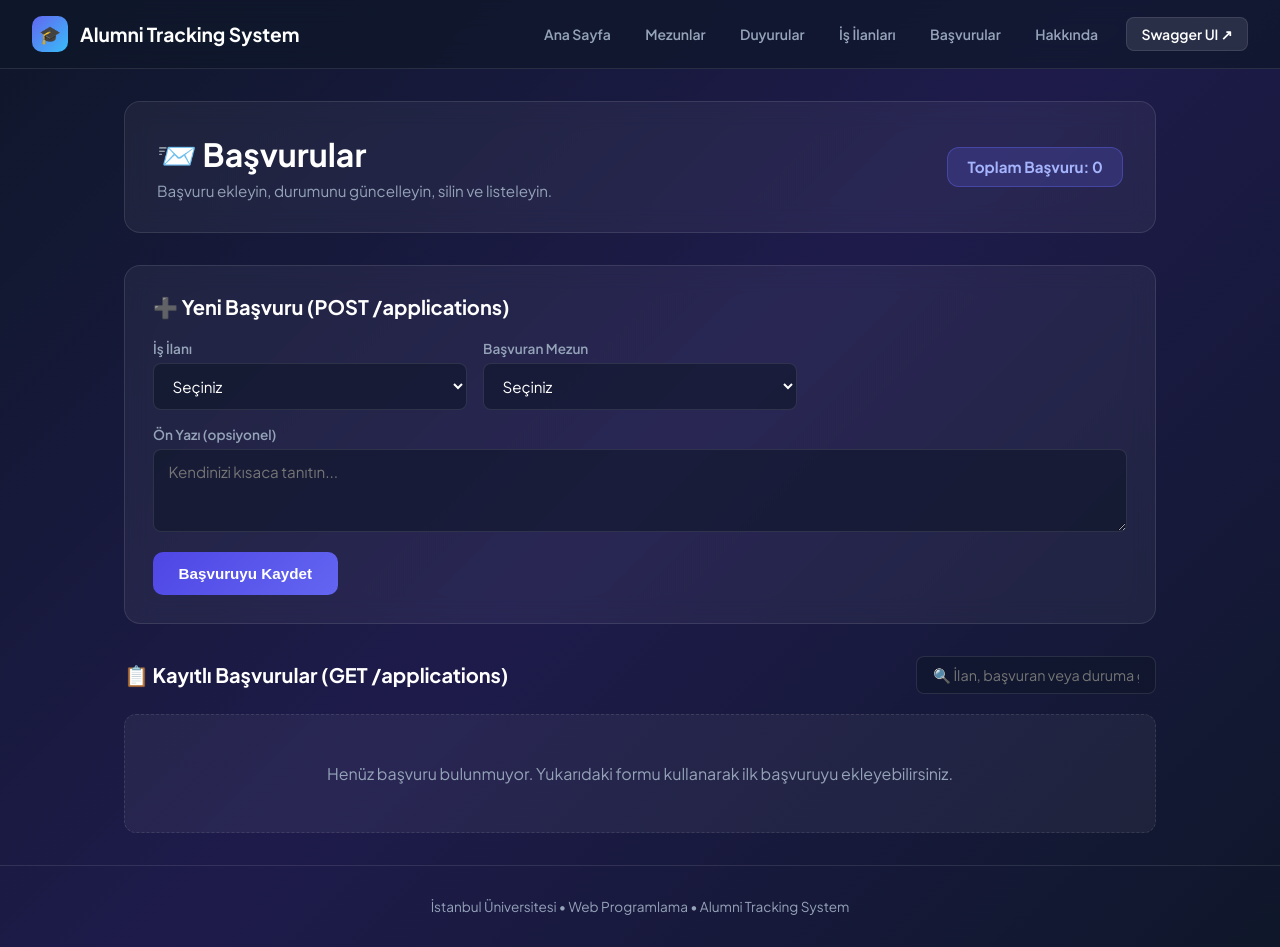
After one commit to aysetekgoz/Alumni, a FastAPI app: template views/templates/applications.html in a window 1280 px wide. The commit adds this page. Run offline with FastAPI, Linux system fonts and the light colour scheme; the template is opened without the code that fills it, so the values that code supplies are empty.

Commit message:
Homework: Prepare basic UIs for job posting and applications

```diff
--- a/controllers/__init__.py
+++ b/controllers/__init__.py
@@ -1,6 +1,7 @@
 from .user_controller import UserController, router as user_router
 from .api_user_controller import ApiUserController, router as api_user_router
 from .announcement_controller import AnnouncementController, router as announcement_router
+from .job_controller import JobController, router as job_router
 from .api_announcement_controller import (
     ApiAnnouncementController,
     router as api_announcement_router,
@@ -25,6 +26,8 @@ __all__ = [
     "AnnouncementController",
     "ApiAnnouncementController",
     "announcement_router",
+    "JobController",
+    "job_router",
     "api_announcement_router",
     "ApiJobPostingController",
     "api_job_posting_router",
--- a/main.py
+++ b/main.py
@@ -1,9 +1,11 @@
+import re
 from typing import Optional
 from fastapi import FastAPI, HTTPException, Request, status
 from fastapi.responses import HTMLResponse, JSONResponse, RedirectResponse
 from pydantic import BaseModel
 from sqlalchemy.exc import IntegrityError
 
+from views.announcement_view import templates
 from models.user import User, UserCreate, UserUpdate, UserPatch
 from controllers import (
     UserController,
@@ -11,6 +13,7 @@ from controllers import (
     user_router,
     api_user_router,
     announcement_router,
+    job_router,
     api_announcement_router,
     api_job_posting_router,
     api_user_job_posting_router,
@@ -23,6 +26,10 @@ tags_metadata = [
     {
         "name": "Announcement",
         "description": "AnnouncementController tarafından yönetilen /announcements HTML rotaları.",
+    },
+    {
+        "name": "Job",
+        "description": "JobController tarafından yönetilen /jobs ve /applications HTML rotaları.",
     },
     {
         "name": "ApiAnnouncement",
@@ -418,6 +425,8 @@ LANDING_PAGE_HTML = """<!DOCTYPE html>
         <div class="nav-links">
             <a href="/users" class="nav-btn nav-btn-link">Mezunlar</a>
             <a href="/announcements" class="nav-btn nav-btn-link">Duyurular</a>
+            <a href="/jobs" class="nav-btn nav-btn-link">İş İlanları</a>
+            <a href="/applications" class="nav-btn nav-btn-link">Başvurular</a>
             <a href="/about" class="nav-btn nav-btn-link">Hakkında</a>
             <a href="/docs" target="_blank" class="nav-btn nav-btn-docs">Swagger UI (/docs)</a>
         </div>
@@ -434,6 +443,9 @@ LANDING_PAGE_HTML = """<!DOCTYPE html>
             <div class="cta-group">
                 <a href="/api/swagger" target="_blank" class="btn btn-primary">
                     <span>📖 API Dökümantasyonunu Aç</span>
+                </a>
+                <a href="/jobs" class="btn btn-secondary">
+                    <span>💼 İş İlanları</span>
                 </a>
                 <a href="/about" class="btn btn-secondary">
                     <span>ℹ️ Proje Hakkında</span>
@@ -797,6 +809,8 @@ ABOUT_PAGE_HTML = """<!DOCTYPE html>
             <a href="/" class="nav-btn nav-btn-link">Ana Sayfa</a>
             <a href="/users" class="nav-btn nav-btn-link">Mezunlar</a>
             <a href="/announcements" class="nav-btn nav-btn-link">Duyurular</a>
+            <a href="/jobs" class="nav-btn nav-btn-link">İş İlanları</a>
+            <a href="/applications" class="nav-btn nav-btn-link">Başvurular</a>
             <a href="/about" class="nav-btn nav-btn-link" style="color: #ffffff; font-weight: 700;">Hakkında</a>
             <a href="/docs" target="_blank" class="nav-btn nav-btn-docs">Swagger UI (/docs)</a>
         </div>
@@ -852,19 +866,25 @@ ABOUT_PAGE_HTML = """<!DOCTYPE html>
 """
 
 
+def _with_shared_navbar(html: str, request: Request) -> str:
+    """Ana/hakkında sayfalarındaki navbar'ı tüm sayfalarla ortak şablonla (_navbar.html) değiştirir."""
+    navbar = templates.get_template("_navbar.html").render(request=request)
+    return re.sub(r"(?s)<nav>.*?</nav>", lambda _: navbar, html, count=1)
+
+
 @app.get("/docs", include_in_schema=False)
 def docs_redirect():
     return RedirectResponse(url="/api/swagger")
 
 
 @app.get("/", response_class=HTMLResponse)
-def read_root():
-    return LANDING_PAGE_HTML
+def read_root(request: Request):
+    return _with_shared_navbar(LANDING_PAGE_HTML, request)
 
 
 @app.get("/about", response_class=HTMLResponse)
-def read_about():
-    return ABOUT_PAGE_HTML
+def read_about(request: Request):
+    return _with_shared_navbar(ABOUT_PAGE_HTML, request)
 
 
 @app.get("/hello")
@@ -901,6 +921,7 @@ app.include_router(user_router)
 app.include_router(api_user_router)
 app.include_router(announcement_router)
 app.include_router(api_announcement_router)
+app.include_router(job_router)
 app.include_router(api_job_posting_router)
 app.include_router(api_user_job_posting_router)
 app.include_router(api_application_router)
--- /dev/null
+++ b/views/templates/_navbar.html
@@ -0,0 +1,39 @@
+<style>
+    .sn-header {
+        display: flex; justify-content: space-between; align-items: center; flex-wrap: wrap; gap: 0.75rem;
+        padding: 1rem 2rem;
+        background: rgba(15, 23, 42, 0.7);
+        backdrop-filter: blur(12px);
+        border-bottom: 1px solid rgba(255, 255, 255, 0.1);
+        position: sticky; top: 0; z-index: 50;
+        font-family: 'Plus Jakarta Sans', system-ui, sans-serif;
+    }
+    .sn-logo { display: flex; align-items: center; gap: 0.75rem; font-size: 1.2rem; font-weight: 700; color: #fff; text-decoration: none; }
+    .sn-logo-icon {
+        width: 36px; height: 36px; border-radius: 10px; font-size: 1.1rem;
+        background: linear-gradient(135deg, #6366f1, #38bdf8);
+        display: flex; align-items: center; justify-content: center;
+    }
+    .sn-links { display: flex; gap: 0.35rem; align-items: center; flex-wrap: wrap; }
+    .sn-links a {
+        padding: 0.45rem 0.9rem; border-radius: 8px; font-size: 0.875rem; font-weight: 600;
+        color: #94a3b8; text-decoration: none; transition: all 0.2s ease;
+    }
+    .sn-links a:hover { color: #fff; background: rgba(255, 255, 255, 0.06); }
+    .sn-links a.active { color: #fff; background: rgba(99, 102, 241, 0.25); }
+    .sn-links a.sn-docs { color: #fff; background: rgba(255, 255, 255, 0.1); border: 1px solid rgba(255, 255, 255, 0.1); margin-left: 0.5rem; }
+    .sn-links a.sn-docs:hover { background: rgba(255, 255, 255, 0.18); }
+</style>
+{% set path = request.url.path if request else '' %}
+<header class="sn-header">
+    <a href="/" class="sn-logo"><span class="sn-logo-icon">🎓</span><span>Alumni Tracking System</span></a>
+    <div class="sn-links">
+        <a href="/" class="{{ 'active' if path == '/' }}">Ana Sayfa</a>
+        <a href="/users" class="{{ 'active' if path.startswith('/users') }}">Mezunlar</a>
+        <a href="/announcements" class="{{ 'active' if path.startswith('/announcements') }}">Duyurular</a>
+        <a href="/jobs" class="{{ 'active' if path.startswith('/jobs') }}">İş İlanları</a>
+        <a href="/applications" class="{{ 'active' if path.startswith('/applications') }}">Başvurular</a>
+        <a href="/about" class="{{ 'active' if path.startswith('/about') }}">Hakkında</a>
+        <a href="/api/swagger" target="_blank" class="sn-docs">Swagger UI ↗</a>
+    </div>
+</header>
--- a/views/templates/announcement_base.html
+++ b/views/templates/announcement_base.html
@@ -65,12 +65,13 @@
         .form-group { display: flex; flex-direction: column; gap: 0.4rem; }
         .form-group.full { grid-column: 1 / -1; }
         .form-group label { font-size: 0.85rem; font-weight: 600; color: var(--text-muted); }
-        .form-group input, .form-group textarea {
+        .form-group input, .form-group textarea, .form-group select {
             padding: 0.75rem 0.9rem; background: rgba(15,23,42,0.6);
             border: 1px solid var(--card-border); border-radius: 8px; color: #fff;
             font-family: inherit; font-size: 0.95rem; outline: none; transition: border-color 0.2s; resize: vertical;
         }
-        .form-group input:focus, .form-group textarea:focus { border-color: var(--primary); }
+        .form-group select option { background: #0f172a; color: #fff; }
+        .form-group input:focus, .form-group textarea:focus, .form-group select:focus { border-color: var(--primary); }
         .btn-submit {
             padding: 0.8rem 1.6rem; background: linear-gradient(135deg, #4f46e5, #6366f1);
             color: #fff; border: none; border-radius: 10px; font-weight: 700; font-size: 0.95rem;
@@ -129,16 +130,7 @@
     </style>
 </head>
 <body>
-    <nav>
-        <a href="/" class="logo">🎓 Alumni Tracking System</a>
-        <div class="nav-links">
-            <a href="/">Ana Sayfa</a>
-            <a href="/about">Hakkında</a>
-            <a href="/users">Mezunlar (Web CRUD)</a>
-            <a href="/announcements" style="color:#fff;font-weight:700;">Duyurular</a>
-            <a href="/api/swagger" target="_blank" class="nav-btn-docs">Swagger UI ↗</a>
-        </div>
-    </nav>
+    {% include "_navbar.html" %}
     <div class="container">
         {% block content %}{% endblock %}
     </div>
--- /dev/null
+++ b/views/templates/applications.html
@@ -0,0 +1,99 @@
+{% extends "announcement_base.html" %}
+{% block title %}Başvurular{% endblock %}
+{% block content %}
+<div class="header-card">
+    <div>
+        <h1>📨 Başvurular</h1>
+        <p>Başvuru ekleyin, durumunu güncelleyin, silin ve listeleyin.</p>
+    </div>
+    <div class="stats-badge">Toplam Başvuru: <span>{{ applications|length }}</span></div>
+</div>
+
+<div class="crud-grid">
+    <div class="form-card">
+        <h2>➕ Yeni Başvuru (POST /applications)</h2>
+        <form method="POST" action="/applications">
+            <div class="form-grid">
+                <div class="form-group">
+                    <label for="job_posting_id">İş İlanı</label>
+                    <select id="job_posting_id" name="job_posting_id" required>
+                        <option value="" disabled selected>Seçiniz</option>
+                        {% for j in jobs.values() %}
+                        <option value="{{ j.id }}">{{ j.title }} — {{ j.company }}</option>
+                        {% endfor %}
+                    </select>
+                </div>
+                <div class="form-group">
+                    <label for="user_id">Başvuran Mezun</label>
+                    <select id="user_id" name="user_id" required>
+                        <option value="" disabled selected>Seçiniz</option>
+                        {% for u in users.values() %}
+                        <option value="{{ u.id }}">{{ u.first_name }} {{ u.last_name }}</option>
+                        {% endfor %}
+                    </select>
+                </div>
+                <div class="form-group full">
+                    <label for="cover_letter">Ön Yazı (opsiyonel)</label>
+                    <textarea id="cover_letter" name="cover_letter" rows="3" placeholder="Kendinizi kısaca tanıtın..."></textarea>
+                </div>
+            </div>
+            <button type="submit" class="btn-submit">Başvuruyu Kaydet</button>
+        </form>
+    </div>
+
+    <div>
+        <div class="list-header">
+            <h2>📋 Kayıtlı Başvurular (GET /applications)</h2>
+            <input type="text" id="searchBox" class="search-input" placeholder="🔍 İlan, başvuran veya duruma göre ara..." onkeyup="filterItems()">
+        </div>
+
+        {% if applications %}
+        <div class="items-grid">
+            {% for a in applications %}
+            {% set job = jobs.get(a.job_posting_id) %}
+            {% set user = users.get(a.user_id) %}
+            <div class="item-card" data-search="{{ ((job.title if job else '') ~ ' ' ~ (user.first_name ~ ' ' ~ user.last_name if user else '') ~ ' ' ~ a.status)|lower }}">
+                <div>
+                    <div class="item-header">
+                        <a class="item-title" href="/jobs/{{ a.job_posting_id }}">{{ job.title if job else 'İlan #' ~ a.job_posting_id }}</a>
+                        <span class="id-badge">#{{ a.id }}</span>
+                    </div>
+                    <div class="item-badge">{{ a.status }}</div>
+                    <div class="item-info"><strong>Başvuran:</strong> {% if user %}{{ user.first_name }} {{ user.last_name }}{% else %}#{{ a.user_id }}{% endif %}</div>
+                    {% if job %}<div class="item-info"><strong>Şirket:</strong> {{ job.company }}</div>{% endif %}
+                    <div class="item-info">{{ a.cover_letter or '—' }}</div>
+                    <div class="item-info">🕒 {{ a.applied_at }}</div>
+                </div>
+                <div class="item-actions">
+                    <form method="POST" action="/applications/{{ a.id }}/status" style="flex:2;display:flex;gap:0.4rem;">
+                        <select name="status" class="search-input" style="min-width:0;flex:1;">
+                            {% for s in ['pending','reviewed','accepted','rejected'] %}
+                            <option value="{{ s }}" {% if s == a.status %}selected{% endif %}>{{ s }}</option>
+                            {% endfor %}
+                        </select>
+                        <button type="submit" class="btn-action btn-edit" style="flex:0 0 auto;">💾</button>
+                    </form>
+                    <form method="POST" action="/applications/{{ a.id }}/delete" style="flex:1;display:flex;"
+                          onsubmit="return confirm('Bu başvuruyu silmek istediğinize emin misiniz?');">
+                        <button type="submit" class="btn-action btn-delete" style="width:100%;">🗑️ Sil</button>
+                    </form>
+                </div>
+            </div>
+            {% endfor %}
+        </div>
+        {% else %}
+        <div class="empty-state">Henüz başvuru bulunmuyor. Yukarıdaki formu kullanarak ilk başvuruyu ekleyebilirsiniz.</div>
+        {% endif %}
+    </div>
+</div>
+{% endblock %}
+{% block scripts %}
+<script>
+    function filterItems() {
+        const q = document.getElementById('searchBox').value.toLowerCase();
+        document.querySelectorAll('.item-card').forEach(c => {
+            c.style.display = (c.getAttribute('data-search') || '').includes(q) ? '' : 'none';
+        });
+    }
+</script>
+{% endblock %}
```
Also changed, not shown: controllers/job_controller.py (added, +127 -0 lines), database/factories.py (+23 -1 lines), database/seed.py (+17 -6 lines), views/job_view.py (added, +33 -0 lines), views/templates/job_detail.html (added, +70 -0 lines), views/templates/jobs.html (added, +98 -0 lines), views/templates/users.html (+1 -10 lines).
